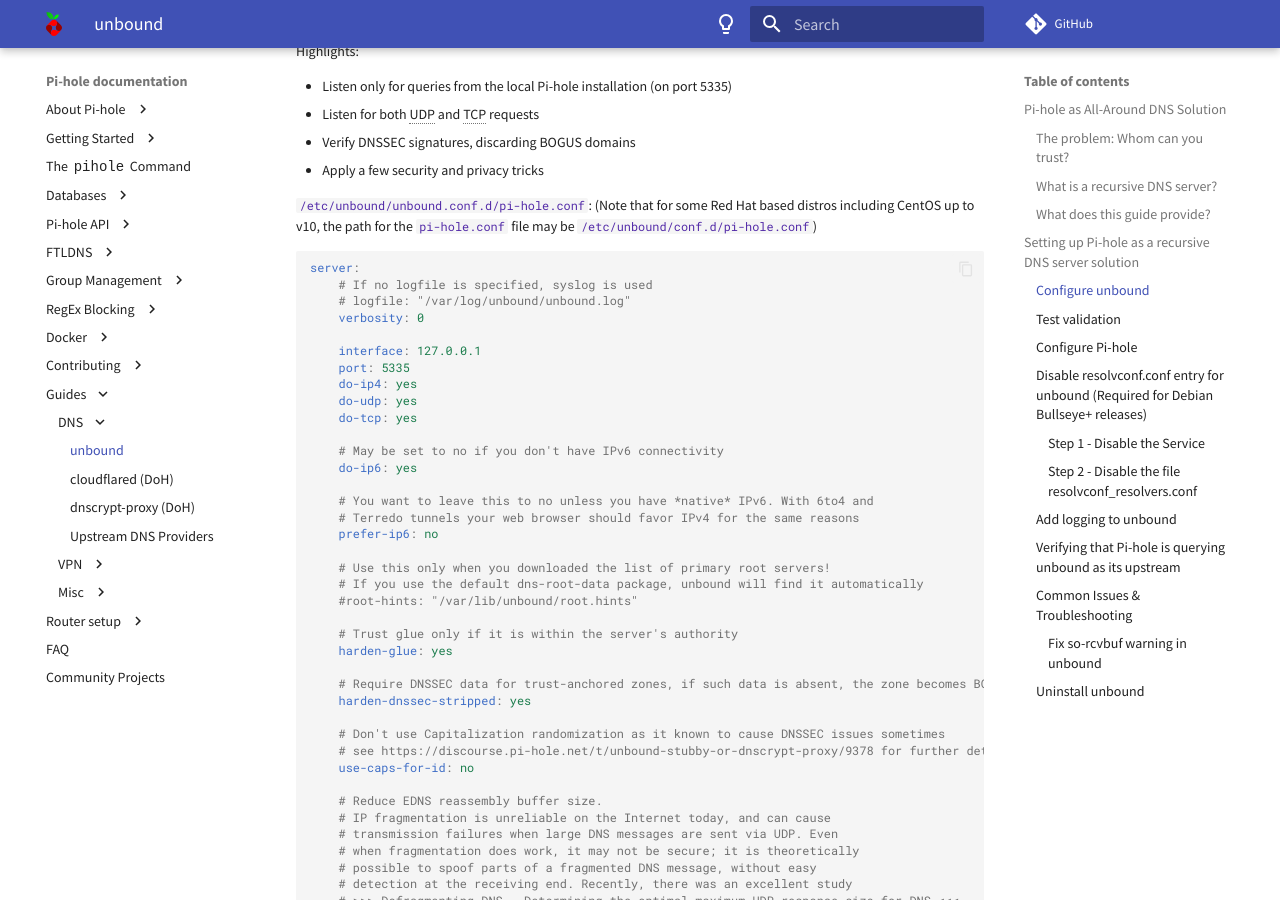
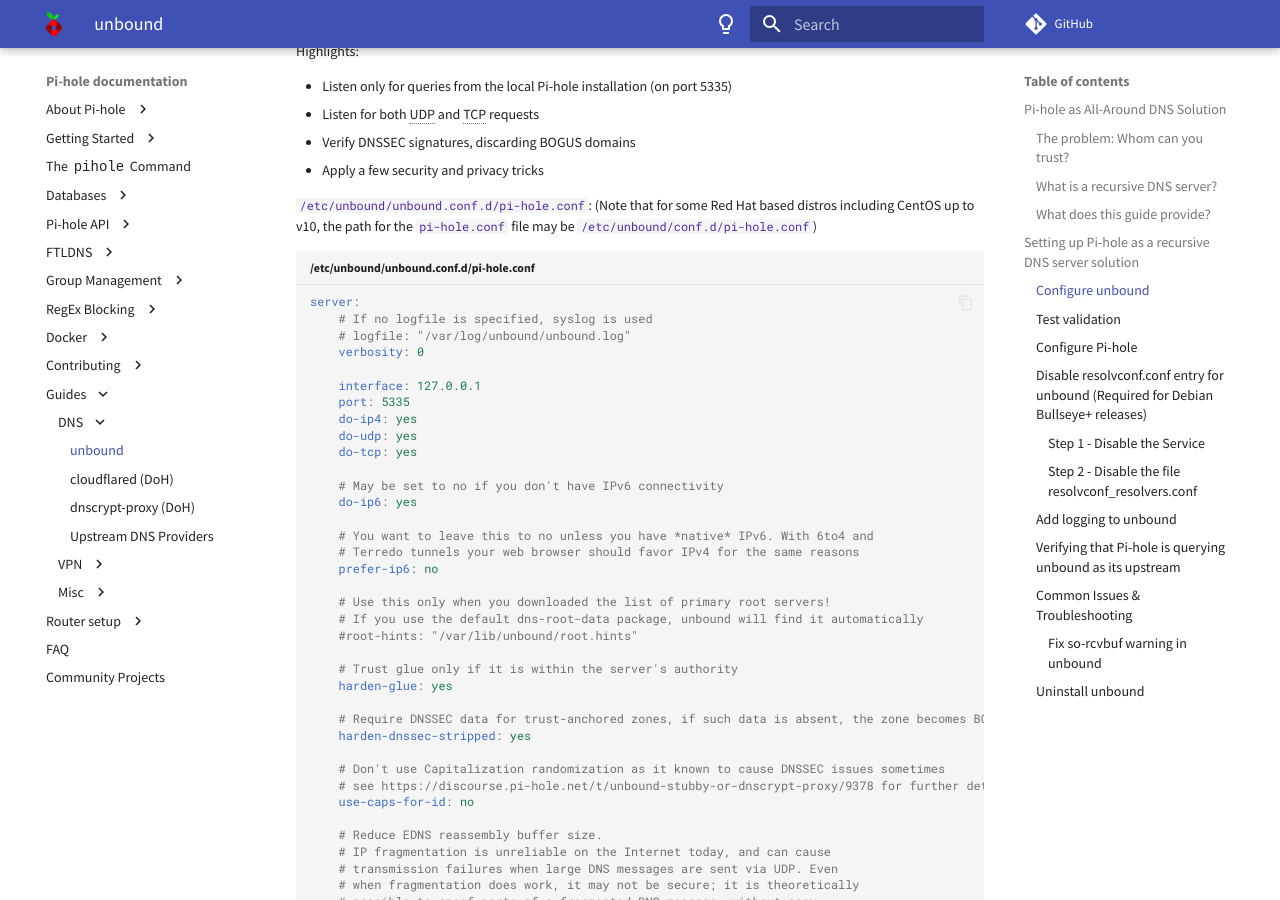
Before and after one commit to pi-hole/docs, an MkDocs documentation site: the page built from docs/guides/dns/unbound.md, in a window 1280 px wide and 900 px high, scrolled down 2269 px. Built offline with MkDocs 1.6.1 and Material for MkDocs 9.7.7, drawn with Linux system fonts in a browser that asks for light colours; comment, search, counter and statistics services are not loaded.

Commit message:
Use title in codeblock
Signed-off-by: yubiuser <github@yubiuser.dev>

````diff
--- a/docs/guides/dns/unbound.md
+++ b/docs/guides/dns/unbound.md
@@ -79,7 +79,7 @@
 `/etc/unbound/unbound.conf.d/pi-hole.conf`:
 (Note that for some Red Hat based distros including CentOS up to v10, the path for the `pi-hole.conf` file may be `/etc/unbound/conf.d/pi-hole.conf`)
 
-```yaml
+```yaml title="/etc/unbound/unbound.conf.d/pi-hole.conf"
 server:
     # If no logfile is specified, syslog is used
     # logfile: "/var/log/unbound/unbound.log"
````
